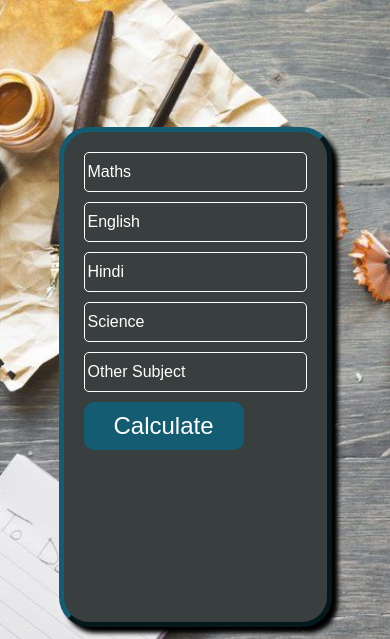
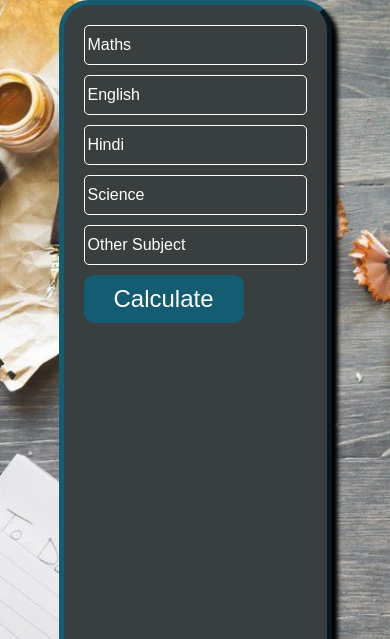
Before and after one commit to abhi-develope/Ma, a plain HTML site: page index.html in a window 390 px wide. Shown: the top 639 px of the page. Drawn offline with Linux system fonts and the light colour scheme.

Commit message:
box size fix

```diff
--- a/style.css
+++ b/style.css
@@ -19,7 +19,7 @@
 }
 
 .box{
-   min-height:500px;
+   min-height:450px;
     width: 650px;
     background-color: var(--primary);
     border: 5px outset var(--secondary);
@@ -120,7 +120,7 @@ justify-items: center;
     }
     .box{
         width: 70%;
-       height: 400px;
+       height: 100%;
     }
     .calculate-form{
         grid-template-columns: 1fr;
@@ -138,4 +138,7 @@ justify-items: center;
     .result{
         font-size: 20px;
     }
+    .content{
+        display: none;
+    }
 }
```
